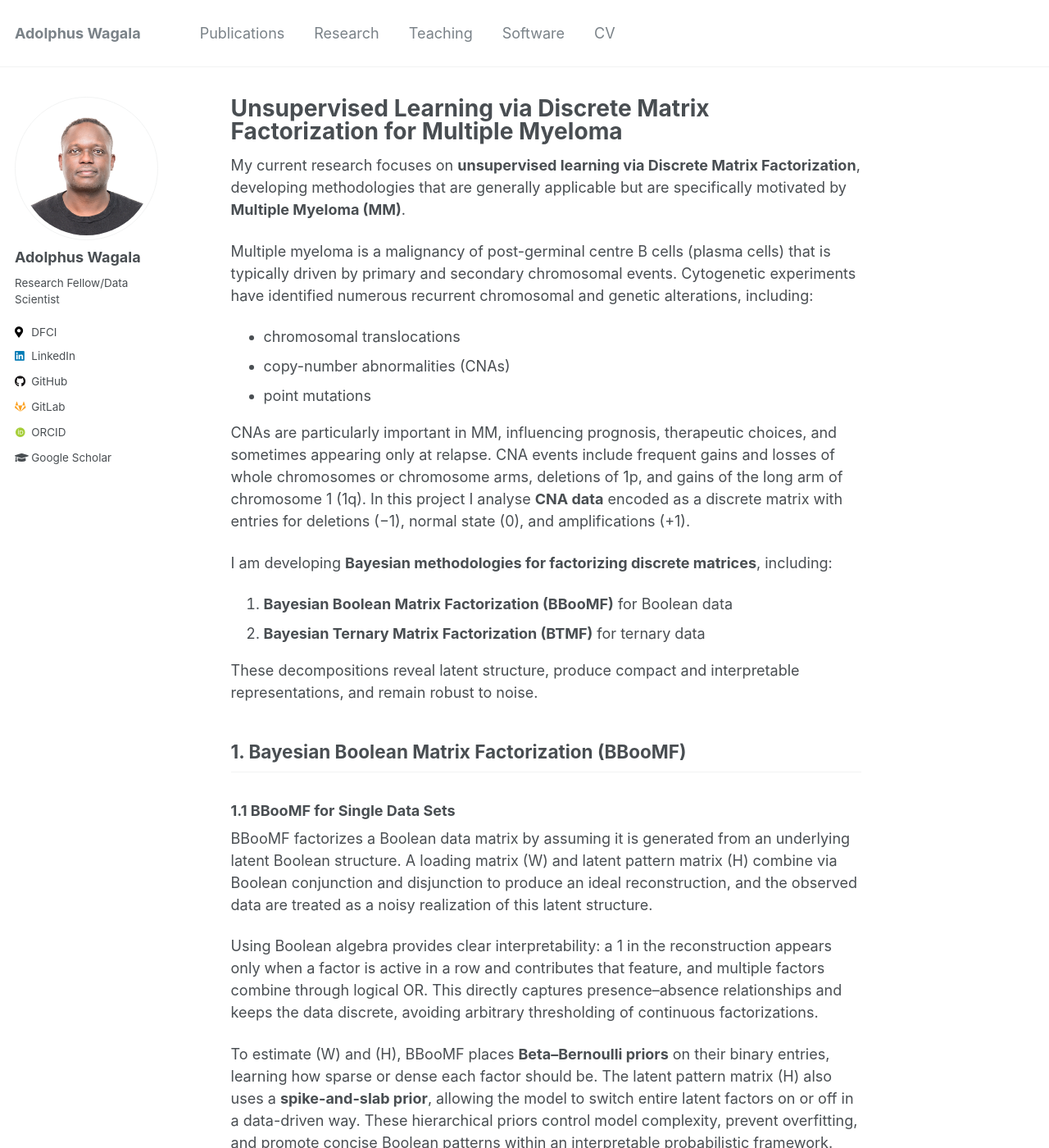
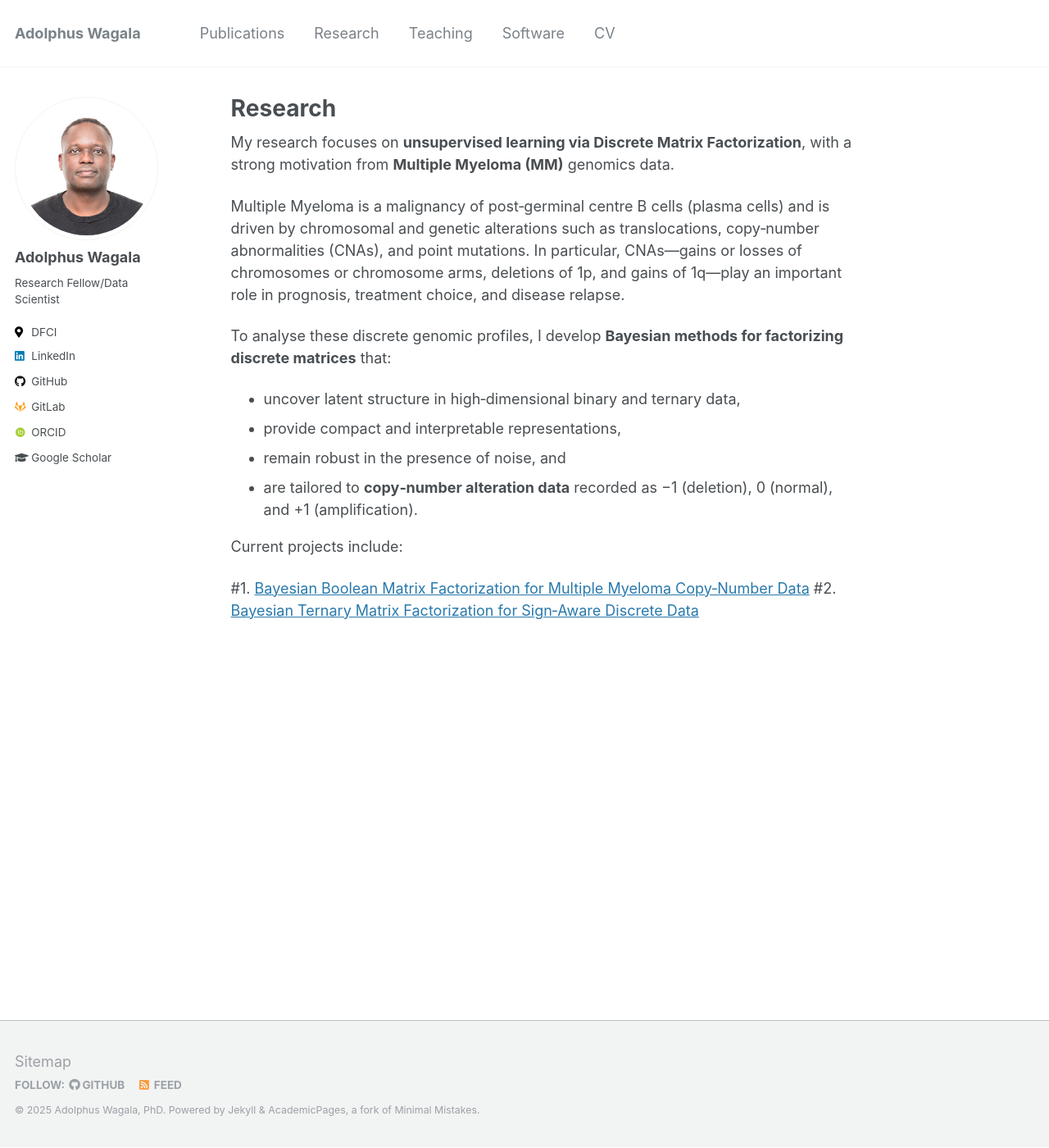
Before and after one commit to wagala/wagala.github.io, a Jekyll site: the page built from _pages/research.md, in a window 1280 px wide and 1400 px high. Shown: the whole window at 82% size. Built offline with Jekyll 4.4.1, drawn with Linux system fonts in a browser that asks for light colours; some web fonts are replaced; some of the changed text lies outside the part shown.

Commit message:
Revise research focus and update content structure
Updated the research page to reflect a broader focus on unsupervised learning and Multiple Myeloma, while streamlining the content for clarity and conciseness.

```diff
--- a/_pages/research.md
+++ b/_pages/research.md
@@ -1,89 +1,25 @@
 ---
-title: "Unsupervised Learning via Discrete Matrix Factorization for Multiple Myeloma"
-collection: research
-permalink: /research/discrete-matrix-factorization-mm
+title: "Research"
+permalink: /research/
 ---
 
-My current research focuses on **unsupervised learning via Discrete Matrix Factorization**, developing
-methodologies that are generally applicable but are specifically motivated by **Multiple Myeloma (MM)**.
+My research focuses on **unsupervised learning via Discrete Matrix Factorization**, with a strong
+motivation from **Multiple Myeloma (MM)** genomics data.
 
-Multiple myeloma is a malignancy of post-germinal centre B cells (plasma cells) that is typically driven by
-primary and secondary chromosomal events. Cytogenetic experiments have identified numerous recurrent
-chromosomal and genetic alterations, including:
+Multiple Myeloma is a malignancy of post‑germinal centre B cells (plasma cells) and is driven by
+chromosomal and genetic alterations such as translocations, copy‑number abnormalities (CNAs), and
+point mutations. In particular, CNAs—gains or losses of chromosomes or chromosome arms, deletions
+of 1p, and gains of 1q—play an important role in prognosis, treatment choice, and disease relapse.
 
-- chromosomal translocations
-- copy-number abnormalities (CNAs)
-- point mutations
+To analyse these discrete genomic profiles, I develop **Bayesian methods for factorizing discrete
+matrices** that:
 
-CNAs are particularly important in MM, influencing prognosis, therapeutic choices, and sometimes appearing
-only at relapse. CNA events include frequent gains and losses of whole chromosomes or chromosome arms,
-deletions of 1p, and gains of the long arm of chromosome 1 (1q). In this project I analyse **CNA data**
-encoded as a discrete matrix with entries for deletions (−1), normal state (0), and amplifications (+1).
+- uncover latent structure in high‑dimensional binary and ternary data,
+- provide compact and interpretable representations,
+- remain robust in the presence of noise, and
+- are tailored to **copy‑number alteration data** recorded as −1 (deletion), 0 (normal), and +1 (amplification).
 
-I am developing **Bayesian methodologies for factorizing discrete matrices**, including:
+Current projects include:
 
-1. **Bayesian Boolean Matrix Factorization (BBooMF)** for Boolean data
-2. **Bayesian Ternary Matrix Factorization (BTMF)** for ternary data
-
-These decompositions reveal latent structure, produce compact and interpretable representations, and remain
-robust to noise.
-
-## 1. Bayesian Boolean Matrix Factorization (BBooMF)
-
-### 1.1 BBooMF for Single Data Sets
-
-BBooMF factorizes a Boolean data matrix by assuming it is generated from an underlying latent Boolean
-structure. A loading matrix \(W\) and latent pattern matrix \(H\) combine via Boolean conjunction and
-disjunction to produce an ideal reconstruction, and the observed data are treated as a noisy realization of
-this latent structure.
-
-Using Boolean algebra provides clear interpretability: a 1 in the reconstruction appears only when a factor
-is active in a row and contributes that feature, and multiple factors combine through logical OR. This
-directly captures presence–absence relationships and keeps the data discrete, avoiding arbitrary
-thresholding of continuous factorizations.
-
-To estimate \(W\) and \(H\), BBooMF places **Beta–Bernoulli priors** on their binary entries, learning how
-sparse or dense each factor should be. The latent pattern matrix \(H\) also uses a **spike-and-slab prior**,
-allowing the model to switch entire latent factors on or off in a data-driven way. These hierarchical priors
-control model complexity, prevent overfitting, and promote concise Boolean patterns within an
-interpretable probabilistic framework.
-
-### 1.2 Joint Bayesian Boolean Matrix Factorization (JBBooMF)
-
-The **Joint BBooMF** extension simultaneously factorizes two related Boolean data sets,
-\(X^{(1)}\) and \(X^{(2)}\). Each data set has its own loading matrix, \(W^{(1)}\) and \(W^{(2)}\), while
-they share a common latent pattern matrix \(H\). The Boolean generative process is unchanged, but
-sharing \(H\) forces both data sets to express their structure through the same latent Boolean features.
-
-This is well suited to paired biological measurements such as MM CNA profiles collected at diagnosis and
-relapse:
-
-- \(X^{(1)}\): CNAs present at diagnosis
-- \(X^{(2)}\): CNAs present at relapse
-
-The joint model discovers latent CNA patterns in \(H\), while \(W^{(1)}\) and \(W^{(2)}\) describe how
-strongly each pattern is expressed at each time point. The spike-and-slab prior on \(H\) determines which
-factors are globally active, automatically highlighting CNA features that **persist** across stages or
-**diverge** between diagnosis and relapse. This yields an interpretable framework for comparing
-chromosomal changes over time and identifying biologically meaningful evolution of the disease.
-
-## 2. Bayesian Ternary Matrix Factorization (BTMF)
-
-I have also developed a **Bayesian Ternary Matrix Factorization (BTMF)** model for structured data whose
-entries take values in \(\{-1, 0, +1\}\). BTMF decomposes a ternary observation matrix into:
-
-- a **binary activation matrix** \(W\), indicating which latent factors are expressed
-- a **ternary loadings matrix** \(H\), capturing negative, neutral, or positive contributions of each factor
-
-To ensure interpretability and regularization, BTMF places:
-
-- **Beta–Bernoulli priors** on the columns of \(W\), encouraging sparse and selective factor usage
-- **multinomial–Dirichlet priors** on the columns of \(H\), allowing the model to learn asymmetric sign
-  patterns in the data
-
-These conjugate priors yield closed-form **Gibbs sampling** updates, leading to an efficient inference
-algorithm that scales to larger problems while producing coherent latent representations.
-
-Overall, the Bayesian TMF framework provides a probabilistic, sign-aware model for discovering structured
-and interpretable latent patterns in ternary datasets, with MM CNA data as a central motivating
-application.
+#1. [Bayesian Boolean Matrix Factorization for Multiple Myeloma Copy‑Number Data](/research/bayesian-boolean-matrix-factorization/)
+#2. [Bayesian Ternary Matrix Factorization for Sign‑Aware Discrete Data](/research/bayesian-ternary-matrix-factorization/)
```
